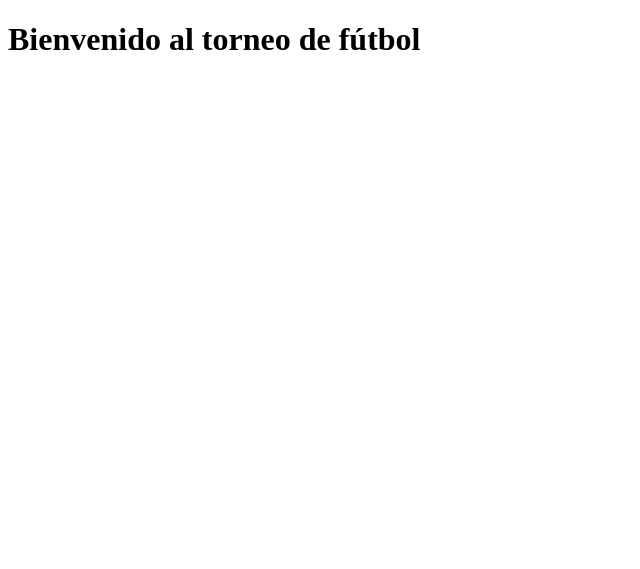
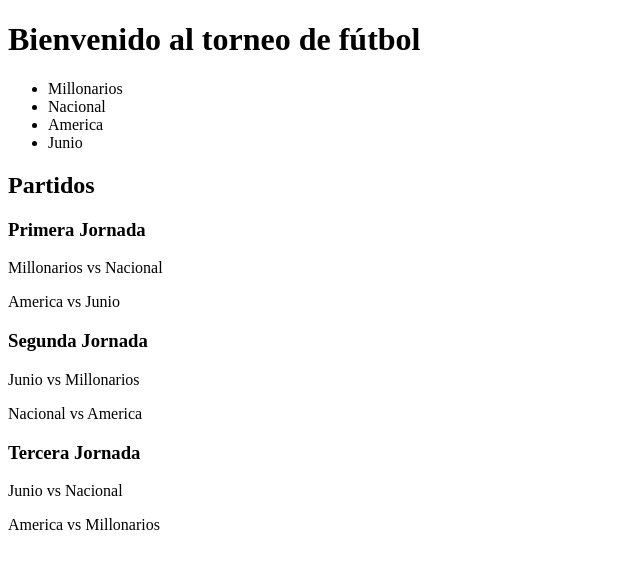
Before and after one commit to seguraedwin5/TorneoFutbol, a Flask app: page / in a window 1280 px wide. Shown: the top 569 px of the page, without its empty margins (0-640 px from the left). Run offline with Flask 3, Linux system fonts and the light colour scheme.

Commit message:
Edit index.htlm
Se agrega visualización básica de los equipos participantes

```diff
--- a/app.py
+++ b/app.py
@@ -1,15 +1,16 @@
-from flask import Flask, render_template
+from flask import Flask, render_template, jsonify, request
 
 app = Flask(__name__)
 
-teams = ["Equipo 1",
-         "Equipo 2",
-         "Equipo 3",
-         "Equipo 4"]
+# Lista de equipos
+teams = ["Millonarios",
+         "Nacional",
+         "America",
+         "Junio"]
 
 @app.route('/')
 def index():
-     return render_template('index.html')
+    return render_template('index.html', teams=teams)
 
 if __name__ == '__main__':
     app.run(debug=True)
--- a/templates/index.html
+++ b/templates/index.html
@@ -2,9 +2,32 @@
 <html lang="es">
 <head>
     <meta charset="UTF-8">
+    <meta name="viewport" content="width=device-width, initial-scale=1.0">
     <title>Torneo de Fútbol</title>
 </head>
 <body>
     <h1>Bienvenido al torneo de fútbol</h1>
+
+    <ul>
+        {% for team in teams %}
+            <li>{{ team }}</li>
+        {% endfor %}
+    </ul>
+
+    <h2>Partidos</h2>
+
+    <h3>Primera Jornada</h3>
+    <p>{{ teams[0] }} vs {{ teams[1] }}</p>
+    <p>{{ teams[2] }} vs {{ teams[3] }}</p>
+
+    <h3>Segunda Jornada</h3>
+    <p>{{ teams[3] }} vs {{ teams[0] }}</p>
+    <p>{{ teams[1] }} vs {{ teams[2] }}</p>
+
+    <h3>Tercera Jornada</h3>
+    <p>{{ teams[3] }} vs {{ teams[1] }}</p>
+    <p>{{ teams[2] }} vs {{ teams[0] }}</p>
+
+
 </body>
 </html>
```
